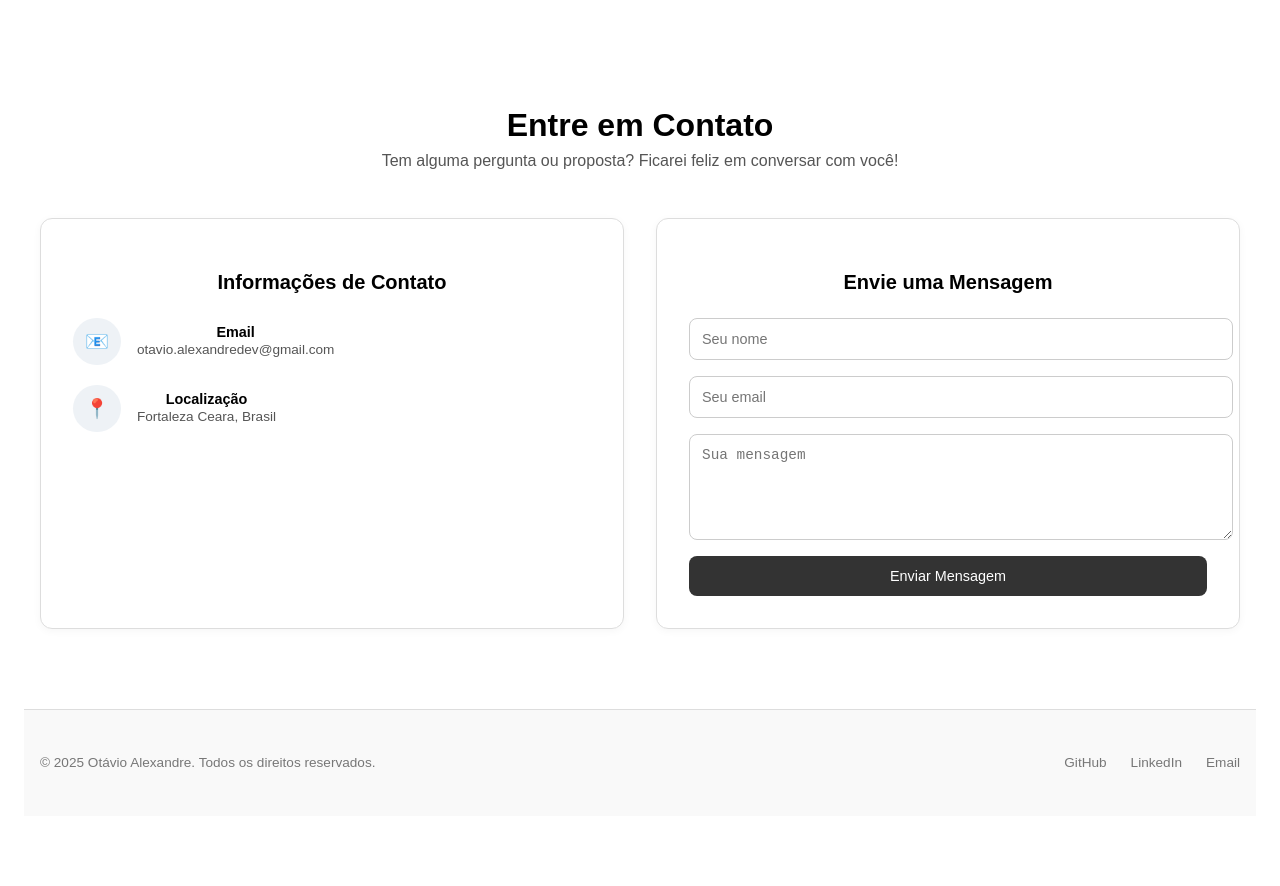
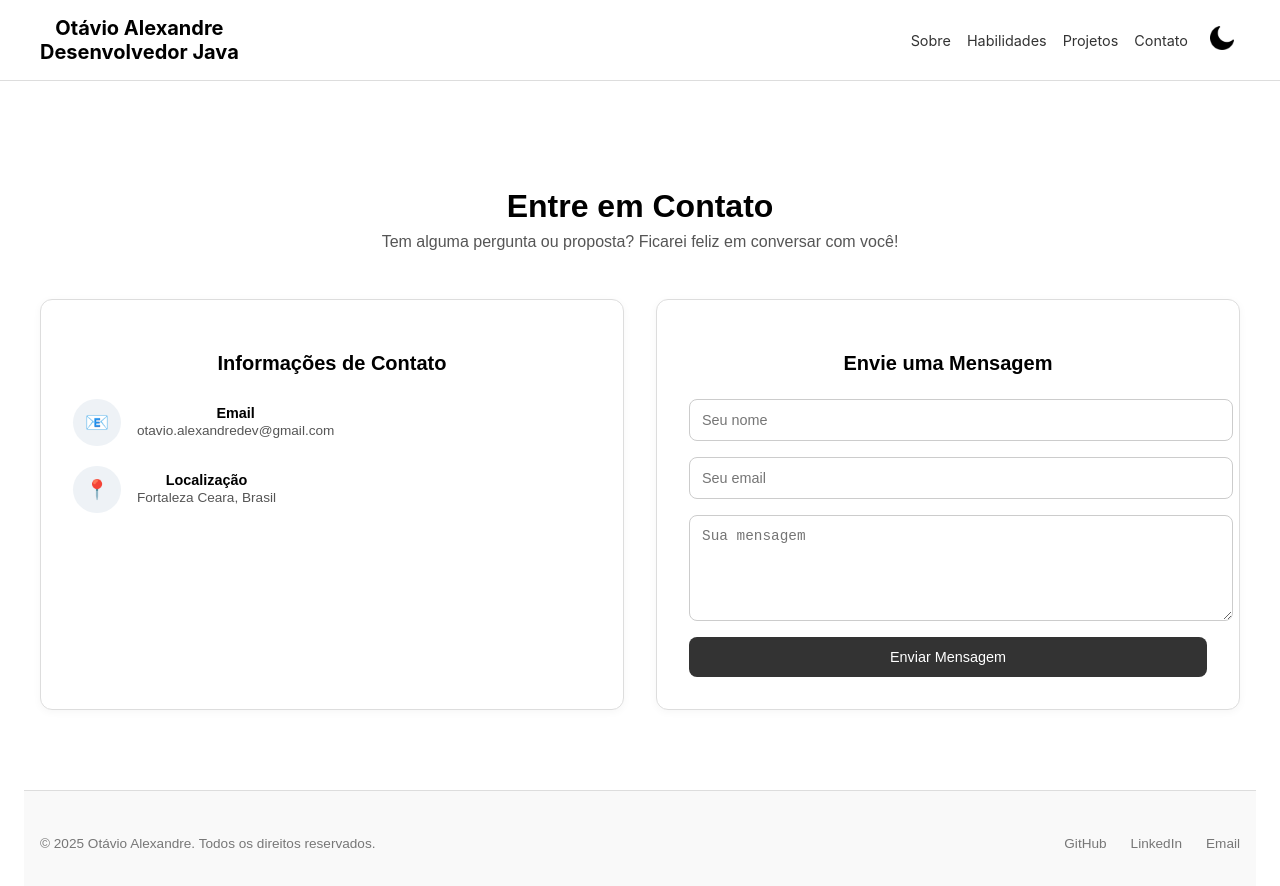
Before and after one commit to Zerphyis/portifolio, a React (Create React App) app: page / in a window 1280 px wide. Shown: the top 886 px of the page. Before the commit the page ends 816 px from the top, so only its background shows below. Built offline with nearby package versions, Linux system fonts and the light colour scheme.

Commit message:
feat: adicionando os icones header

```diff
--- a/src/components/header/Header.js
+++ b/src/components/header/Header.js
@@ -1,56 +1,84 @@
+import { useState, useEffect } from "react";
 import "./Header.css";
 
-export default function Header({}){
-    document.addEventListener("DOMContentLoaded", () => {
-  const name = "Seu Nome";
-  const header = document.getElementById("header");
-  const theme = localStorage.getItem("theme") || "light";
-  setTheme(theme);
+export default function Header() {
+  const name = "Otávio Alexandre";
+  const subname = "Desenvolvedor Java";
 
-  header.innerHTML = `
-    <div class="header-inner">
-      <div class="logo">${name}</div>
-      <nav class="nav-desktop">
-        <a href="#sobre">Sobre</a>
-        <a href="#habilidades">Habilidades</a>
-        <a href="#projetos">Projetos</a>
-        <a href="#contato">Contato</a>
-        <button id="theme-toggle" class="icon-button">${theme === "dark" ? "☀️" : "🌙"}</button>
-      </nav>
-      <div class="nav-mobile-buttons">
-        <button id="theme-toggle-mobile" class="icon-button">${theme === "dark" ? "☀️" : "🌙"}</button>
-        <button id="menu-toggle" class="icon-button">☰</button>
-      </div>
-    </div>
-    <div id="mobile-menu" class="mobile-menu hidden">
-      <a href="#sobre">Sobre</a>
-      <a href="#habilidades">Habilidades</a>
-      <a href="#projetos">Projetos</a>
-      <a href="#contato">Contato</a>
-    </div>
-  `;
+  const solIcon = "/Imgs/Sol.png";
+  const luaIcon = "/Imgs/moon.png";
 
-  const menuToggle = document.getElementById("menu-toggle");
-  const mobileMenu = document.getElementById("mobile-menu");
-  const themeToggles = [document.getElementById("theme-toggle"), document.getElementById("theme-toggle-mobile")];
-
-  menuToggle.addEventListener("click", () => {
-    mobileMenu.classList.toggle("hidden");
-    menuToggle.textContent = mobileMenu.classList.contains("hidden") ? "☰" : "✖";
+  const [theme, setTheme] = useState(() => {
+    return localStorage.getItem("theme") || "light";
   });
 
-  themeToggles.forEach((btn) =>
-    btn.addEventListener("click", () => {
-      const current = document.documentElement.getAttribute("data-theme") || "light";
-      const newTheme = current === "dark" ? "light" : "dark";
-      setTheme(newTheme);
-      themeToggles.forEach((t) => (t.textContent = newTheme === "dark" ? "☀️" : "🌙"));
-    })
-  );
+  const [mobileMenuOpen, setMobileMenuOpen] = useState(false);
 
-  function setTheme(theme) {
+  useEffect(() => {
     document.documentElement.setAttribute("data-theme", theme);
     localStorage.setItem("theme", theme);
+  }, [theme]);
+
+  function toggleTheme() {
+    setTheme((prev) => (prev === "dark" ? "light" : "dark"));
   }
-});
+
+  function toggleMobileMenu() {
+    setMobileMenuOpen((prev) => !prev);
+  }
+
+  const themeIcon = theme === "dark" ? solIcon : luaIcon;
+
+  return (
+    <header id="header">
+      <div className="header-inner">
+        <div className="logo">
+          {name}
+          <br />
+          {subname}
+        </div>
+
+        <nav className="nav-desktop">
+          <a href="#sobre">Sobre</a>
+          <a href="#habilidades">Habilidades</a>
+          <a href="#projetos">Projetos</a>
+          <a href="#contato">Contato</a>
+          <button
+            id="theme-toggle"
+            className="icon-button"
+            onClick={toggleTheme}
+            aria-label="Alternar tema"
+          >
+            <img src={themeIcon} alt="Ícone de tema" className="theme-icon" />
+          </button>
+        </nav>
+
+        <div className="nav-mobile-buttons">
+          <button
+            id="theme-toggle-mobile"
+            className="icon-button"
+            onClick={toggleTheme}
+            aria-label="Alternar tema"
+          >
+            <img src={themeIcon} alt="Ícone de tema" className="theme-icon" />
+          </button>
+          <button
+            id="menu-toggle"
+            className="icon-button"
+            onClick={toggleMobileMenu}
+            aria-label="Alternar menu móvel"
+          >
+            {mobileMenuOpen ? "✖" : "☰"}
+          </button>
+        </div>
+      </div>
+
+      <div className={`mobile-menu ${mobileMenuOpen ? "" : "hidden"}`}>
+        <a href="#sobre" onClick={() => setMobileMenuOpen(false)}>Sobre</a>
+        <a href="#habilidades" onClick={() => setMobileMenuOpen(false)}>Habilidades</a>
+        <a href="#projetos" onClick={() => setMobileMenuOpen(false)}>Projetos</a>
+        <a href="#contato" onClick={() => setMobileMenuOpen(false)}>Contato</a>
+      </div>
+    </header>
+  );
 }
```
